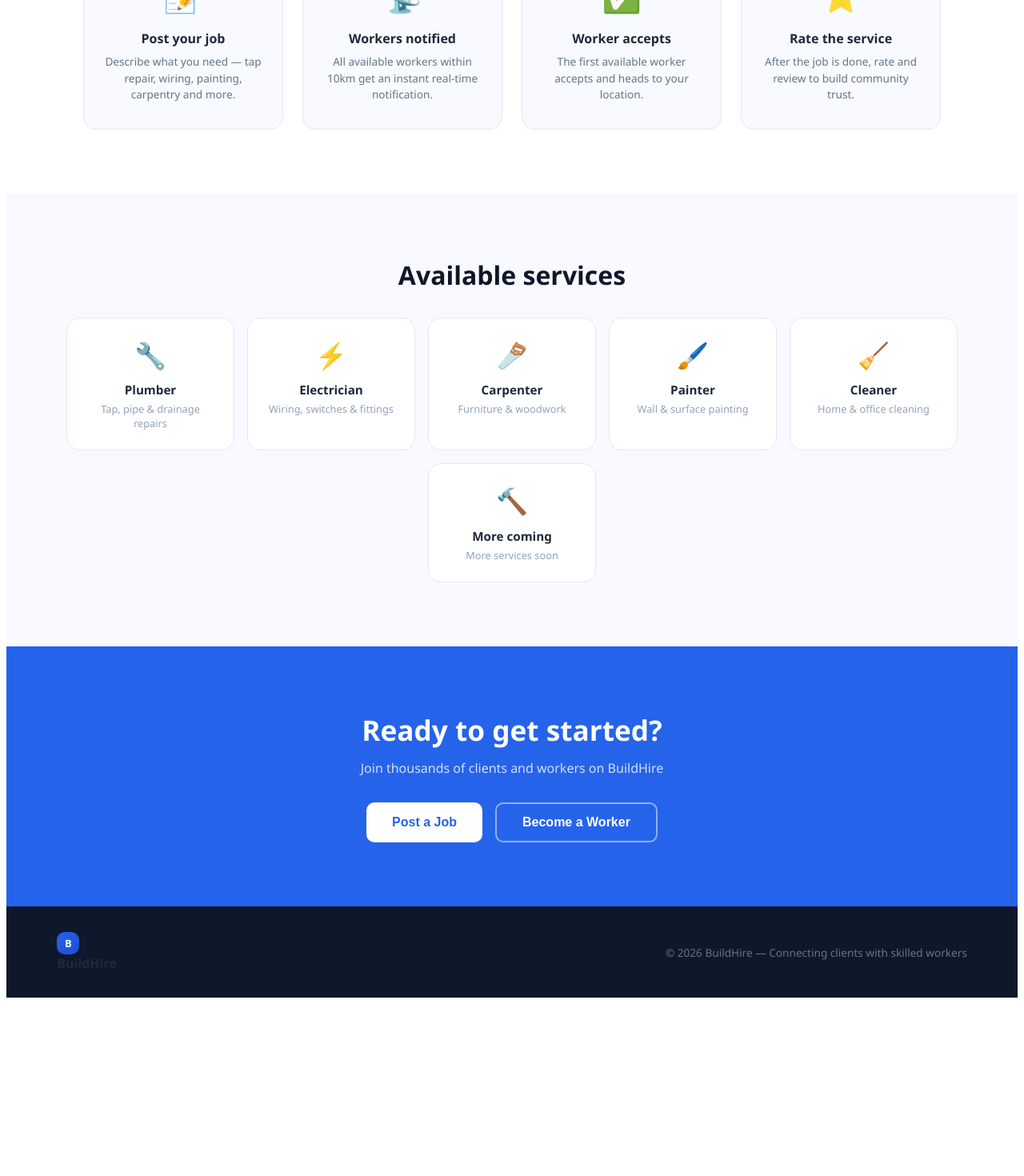
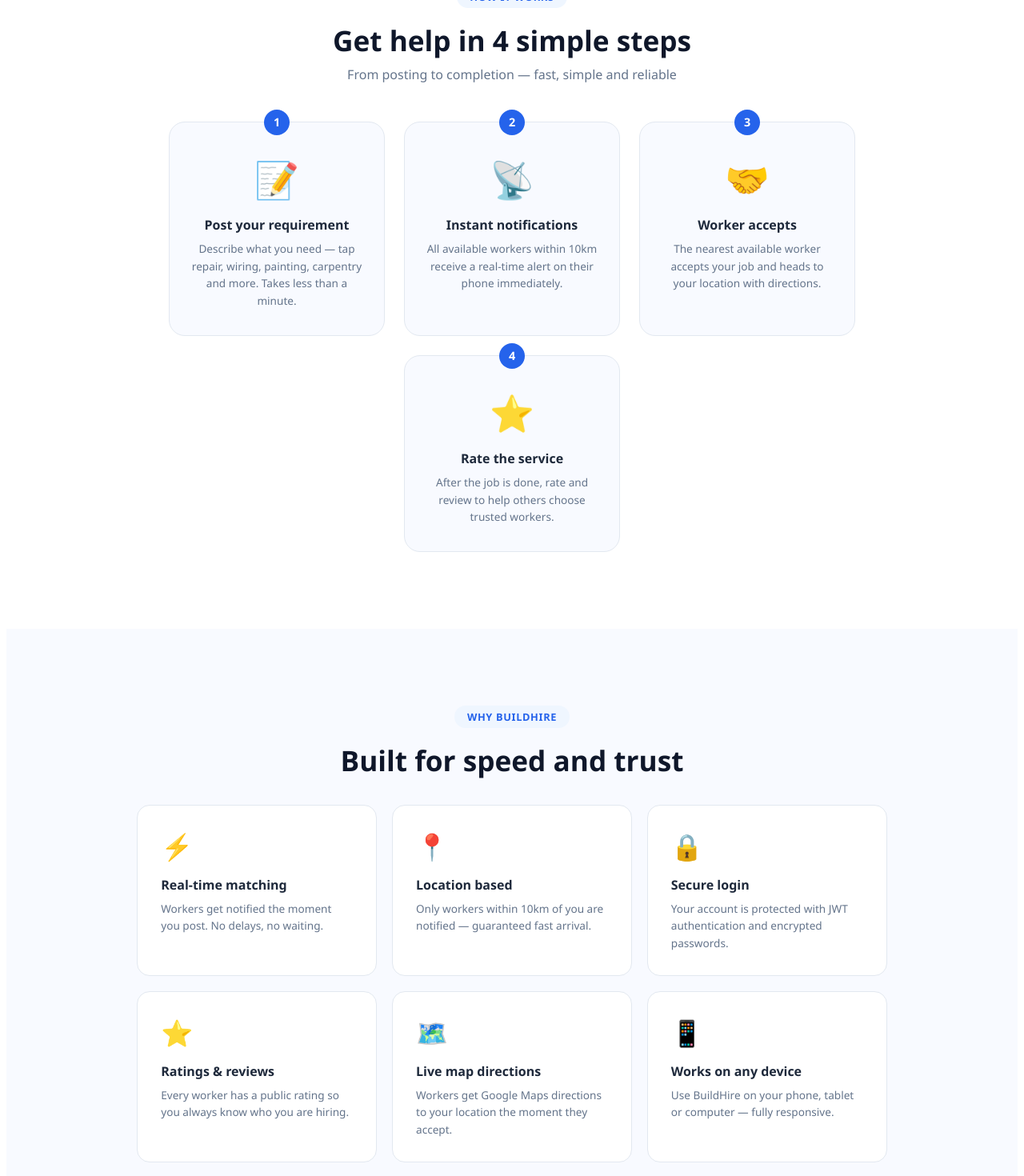
Before and after one commit to RayAlok408/BuildHire-Project-, a React (Create React App) app in the folder client/: page / in a window 1280 px wide. Shown: the part 940-2410 px from the top of the page at 80% size. Before the commit the page ends 2195 px from the top, so only its background shows below. Built offline with nearby package versions, Linux system fonts and the light colour scheme; no server answers.

Commit message:
Improved home page UI

```diff
--- a/client/src/pages/Home.js
+++ b/client/src/pages/Home.js
@@ -7,26 +7,26 @@ function Home() {
     <div style={styles.page}>
       <nav style={styles.nav}>
         <div style={styles.navLogo}>
-          <div style={styles.logoIcon}>B</div>
+          <div style={styles.logoIcon}>BH</div>
           <span style={styles.logoText}>BuildHire</span>
         </div>
         <div style={styles.navLinks}>
           <button style={styles.navBtn} onClick={() => navigate('/login')}>Login</button>
-          <button style={styles.navBtnFill} onClick={() => navigate('/register')}>Sign Up Free</button>
+          <button style={styles.navBtnFill} onClick={() => navigate('/register')}>Get Started</button>
         </div>
       </nav>
 
       <div style={styles.hero}>
         <div style={styles.heroBadge}>
           <span style={styles.badgeDot}></span>
-          Live — Workers available near you
+          Workers available near you right now
         </div>
         <h1 style={styles.heroTitle}>
-          Hire skilled workers<br />
-          <span style={styles.heroTitleBlue}>instantly, like Ola</span>
+          Your home problem,<br />
+          <span style={styles.heroTitleBlue}>solved in minutes</span>
         </h1>
         <p style={styles.heroSub}>
-          Post a job in seconds. Nearby plumbers, electricians, carpenters get notified in real time and come to you.
+          Post a job and skilled workers near you get notified instantly. No waiting, no calls — just fast, reliable service at your doorstep.
         </p>
         <div style={styles.heroButtons}>
           <button style={styles.btnPrimary} onClick={() => navigate('/register')}>
@@ -51,18 +51,24 @@ function Home() {
             <span style={styles.heroStatNum}>4.8★</span>
             <span style={styles.heroStatLabel}>Average Rating</span>
           </div>
+          <div style={styles.heroStatDivider}></div>
+          <div style={styles.heroStat}>
+            <span style={styles.heroStatNum}>10km</span>
+            <span style={styles.heroStatLabel}>Search Radius</span>
+          </div>
         </div>
       </div>
 
       <div style={styles.howSection}>
-        <h2 style={styles.sectionTitle}>How BuildHire works</h2>
-        <p style={styles.sectionSub}>Get a skilled worker at your door in minutes</p>
+        <div style={styles.sectionTag}>How it works</div>
+        <h2 style={styles.sectionTitle}>Get help in 4 simple steps</h2>
+        <p style={styles.sectionSub}>From posting to completion — fast, simple and reliable</p>
         <div style={styles.steps}>
           {[
-            { num: '1', icon: '📝', title: 'Post your job', desc: 'Describe what you need — tap repair, wiring, painting, carpentry and more.' },
-            { num: '2', icon: '📡', title: 'Workers notified', desc: 'All available workers within 10km get an instant real-time notification.' },
-            { num: '3', icon: '✅', title: 'Worker accepts', desc: 'The first available worker accepts and heads to your location.' },
-            { num: '4', icon: '⭐', title: 'Rate the service', desc: 'After the job is done, rate and review to build community trust.' },
+            { num: '1', icon: '📝', title: 'Post your requirement', desc: 'Describe what you need — tap repair, wiring, painting, carpentry and more. Takes less than a minute.' },
+            { num: '2', icon: '📡', title: 'Instant notifications', desc: 'All available workers within 10km receive a real-time alert on their phone immediately.' },
+            { num: '3', icon: '🤝', title: 'Worker accepts', desc: 'The nearest available worker accepts your job and heads to your location with directions.' },
+            { num: '4', icon: '⭐', title: 'Rate the service', desc: 'After the job is done, rate and review to help others choose trusted workers.' },
           ].map((s, i) => (
             <div key={i} style={styles.stepCard}>
               <div style={styles.stepNum}>{s.num}</div>
@@ -74,8 +80,30 @@ function Home() {
         </div>
       </div>
 
+      <div style={styles.featuresSection}>
+        <div style={styles.sectionTag}>Why BuildHire</div>
+        <h2 style={styles.sectionTitle}>Built for speed and trust</h2>
+        <div style={styles.featuresGrid}>
+          {[
+            { icon: '⚡', title: 'Real-time matching', desc: 'Workers get notified the moment you post. No delays, no waiting.' },
+            { icon: '📍', title: 'Location based', desc: 'Only workers within 10km of you are notified — guaranteed fast arrival.' },
+            { icon: '🔒', title: 'Secure login', desc: 'Your account is protected with JWT authentication and encrypted passwords.' },
+            { icon: '⭐', title: 'Ratings & reviews', desc: 'Every worker has a public rating so you always know who you are hiring.' },
+            { icon: '🗺️', title: 'Live map directions', desc: 'Workers get Google Maps directions to your location the moment they accept.' },
+            { icon: '📱', title: 'Works on any device', desc: 'Use BuildHire on your phone, tablet or computer — fully responsive.' },
+          ].map((f, i) => (
+            <div key={i} style={styles.featureCard}>
+              <div style={styles.featureIcon}>{f.icon}</div>
+              <h3 style={styles.featureTitle}>{f.title}</h3>
+              <p style={styles.featureDesc}>{f.desc}</p>
+            </div>
+          ))}
+        </div>
+      </div>
+
       <div style={styles.skillsSection}>
-        <h2 style={styles.sectionTitle}>Available services</h2>
+        <div style={styles.sectionTag}>Services</div>
+        <h2 style={styles.sectionTitle}>What can we help you with?</h2>
         <div style={styles.skillsGrid}>
           {[
             { icon: '🔧', name: 'Plumber', desc: 'Tap, pipe & drainage repairs' },
@@ -83,32 +111,44 @@ function Home() {
             { icon: '🪚', name: 'Carpenter', desc: 'Furniture & woodwork' },
             { icon: '🖌️', name: 'Painter', desc: 'Wall & surface painting' },
             { icon: '🧹', name: 'Cleaner', desc: 'Home & office cleaning' },
-            { icon: '🔨', name: 'More coming', desc: 'More services soon' },
+            { icon: '➕', name: 'More soon', desc: 'More services coming' },
           ].map((s, i) => (
             <div key={i} style={styles.skillCard} onClick={() => navigate('/register')}>
               <div style={styles.skillIcon}>{s.icon}</div>
               <h3 style={styles.skillName}>{s.name}</h3>
               <p style={styles.skillDesc}>{s.desc}</p>
+              <span style={styles.skillArrow}>→</span>
             </div>
           ))}
         </div>
       </div>
 
       <div style={styles.ctaSection}>
-        <h2 style={styles.ctaTitle}>Ready to get started?</h2>
-        <p style={styles.ctaSub}>Join thousands of clients and workers on BuildHire</p>
-        <div style={styles.ctaButtons}>
-          <button style={styles.ctaBtnWhite} onClick={() => navigate('/register')}>Post a Job</button>
-          <button style={styles.ctaBtnOutline} onClick={() => navigate('/register')}>Become a Worker</button>
+        <div style={styles.ctaInner}>
+          <h2 style={styles.ctaTitle}>Ready to get started?</h2>
+          <p style={styles.ctaSub}>Join thousands of clients and skilled workers on BuildHire today</p>
+          <div style={styles.ctaButtons}>
+            <button style={styles.ctaBtnWhite} onClick={() => navigate('/register')}>Post a Job</button>
+            <button style={styles.ctaBtnOutline} onClick={() => navigate('/register')}>Become a Worker</button>
+          </div>
         </div>
       </div>
 
       <footer style={styles.footer}>
-        <div style={styles.footerLogo}>
-          <div style={{ ...styles.logoIcon, width: '28px', height: '28px', fontSize: '0.8rem' }}>B</div>
-          <span style={{ ...styles.logoText, fontSize: '1rem' }}>BuildHire</span>
+        <div style={styles.footerTop}>
+          <div style={styles.navLogo}>
+            <div style={{ ...styles.logoIcon, width: '32px', height: '32px', fontSize: '0.75rem' }}>BH</div>
+            <span style={{ ...styles.logoText, color: '#fff' }}>BuildHire</span>
+          </div>
+          <p style={styles.footerTagline}>Connecting clients with skilled workers</p>
         </div>
-        <p style={styles.footerText}>© 2026 BuildHire — Connecting clients with skilled workers</p>
+        <div style={styles.footerBottom}>
+          <p style={styles.footerText}>© 2026 BuildHire. All rights reserved.</p>
+          <div style={styles.footerLinks}>
+            <span style={styles.footerLink} onClick={() => navigate('/register')}>Sign Up</span>
+            <span style={styles.footerLink} onClick={() => navigate('/login')}>Login</span>
+          </div>
+        </div>
       </footer>
     </div>
   );
@@ -116,50 +156,64 @@ function Home() {
 
 const styles = {
   page: { minHeight: '100vh', background: '#ffffff', fontFamily: "'Segoe UI', sans-serif" },
-  nav: { display: 'flex', justifyContent: 'space-between', alignItems: 'center', padding: '1rem 5%', background: '#fff', borderBottom: '1px solid #f1f5f9', position: 'sticky', top: 0, zIndex: 100 },
+  nav: { display: 'flex', justifyContent: 'space-between', alignItems: 'center', padding: '1rem 6%', background: '#fff', borderBottom: '1px solid #f1f5f9', position: 'sticky', top: 0, zIndex: 100, boxShadow: '0 1px 3px rgba(0,0,0,0.05)' },
   navLogo: { display: 'flex', alignItems: 'center', gap: '0.6rem' },
-  logoIcon: { width: '36px', height: '36px', background: 'linear-gradient(135deg, #2563eb, #1d4ed8)', borderRadius: '10px', display: 'flex', alignItems: 'center', justifyContent: 'center', color: '#fff', fontWeight: '800', fontSize: '1rem' },
+  logoIcon: { width: '38px', height: '38px', background: '#2563eb', borderRadius: '10px', display: 'flex', alignItems: 'center', justifyContent: 'center', color: '#fff', fontWeight: '800', fontSize: '0.75rem' },
   logoText: { fontSize: '1.3rem', fontWeight: '800', color: '#1e293b' },
   navLinks: { display: 'flex', gap: '0.8rem', alignItems: 'center' },
   navBtn: { padding: '0.5rem 1.2rem', background: 'transparent', border: '1.5px solid #e2e8f0', color: '#475569', borderRadius: '8px', cursor: 'pointer', fontSize: '0.9rem', fontWeight: '500' },
   navBtnFill: { padding: '0.5rem 1.2rem', background: '#2563eb', border: 'none', color: '#fff', borderRadius: '8px', cursor: 'pointer', fontSize: '0.9rem', fontWeight: '600' },
-  hero: { padding: '5rem 5% 4rem', textAlign: 'center', background: 'linear-gradient(180deg, #eff6ff 0%, #ffffff 100%)' },
-  heroBadge: { display: 'inline-flex', alignItems: 'center', gap: '0.5rem', background: '#dcfce7', color: '#16a34a', padding: '0.4rem 1rem', borderRadius: '20px', fontSize: '0.85rem', fontWeight: '600', marginBottom: '1.5rem' },
-  badgeDot: { width: '8px', height: '8px', background: '#16a34a', borderRadius: '50%', display: 'inline-block' },
-  heroTitle: { fontSize: '3.5rem', fontWeight: '800', color: '#0f172a', margin: '0 0 1rem', lineHeight: 1.15 },
+  hero: { padding: '6rem 6% 5rem', textAlign: 'center', background: 'linear-gradient(160deg, #eff6ff 0%, #f8faff 60%, #ffffff 100%)' },
+  heroBadge: { display: 'inline-flex', alignItems: 'center', gap: '0.5rem', background: '#dcfce7', color: '#16a34a', padding: '0.4rem 1.2rem', borderRadius: '20px', fontSize: '0.85rem', fontWeight: '600', marginBottom: '1.8rem' },
+  badgeDot: { width: '8px', height: '8px', background: '#16a34a', borderRadius: '50%', display: 'inline-block', animation: 'pulse 2s infinite' },
+  heroTitle: { fontSize: '3.8rem', fontWeight: '800', color: '#0f172a', margin: '0 0 1.2rem', lineHeight: 1.15 },
   heroTitleBlue: { color: '#2563eb' },
-  heroSub: { fontSize: '1.1rem', color: '#64748b', maxWidth: '520px', margin: '0 auto 2rem', lineHeight: 1.7 },
-  heroButtons: { display: 'flex', gap: '1rem', justifyContent: 'center', flexWrap: 'wrap', marginBottom: '3rem' },
-  btnPrimary: { padding: '0.9rem 2rem', background: '#2563eb', color: '#fff', border: 'none', borderRadius: '10px', fontSize: '1rem', cursor: 'pointer', fontWeight: '700' },
-  btnOutline: { padding: '0.9rem 2rem', background: '#fff', color: '#2563eb', border: '2px solid #2563eb', borderRadius: '10px', fontSize: '1rem', cursor: 'pointer', fontWeight: '700' },
-  heroStats: { display: 'flex', justifyContent: 'center', alignItems: 'center', gap: '2rem', flexWrap: 'wrap' },
+  heroSub: { fontSize: '1.15rem', color: '#64748b', maxWidth: '540px', margin: '0 auto 2.5rem', lineHeight: 1.75 },
+  heroButtons: { display: 'flex', gap: '1rem', justifyContent: 'center', flexWrap: 'wrap', marginBottom: '3.5rem' },
+  btnPrimary: { padding: '1rem 2.2rem', background: '#2563eb', color: '#fff', border: 'none', borderRadius: '12px', fontSize: '1rem', cursor: 'pointer', fontWeight: '700', boxShadow: '0 4px 14px rgba(37,99,235,0.4)' },
+  btnOutline: { padding: '1rem 2.2rem', background: '#fff', color: '#2563eb', border: '2px solid #2563eb', borderRadius: '12px', fontSize: '1rem', cursor: 'pointer', fontWeight: '700' },
+  heroStats: { display: 'flex', justifyContent: 'center', alignItems: 'center', gap: '2rem', flexWrap: 'wrap', background: '#fff', padding: '1.5rem 2rem', borderRadius: '16px', border: '1px solid #e2e8f0', maxWidth: '600px', margin: '0 auto', boxShadow: '0 2px 12px rgba(0,0,0,0.04)' },
   heroStat: { display: 'flex', flexDirection: 'column', alignItems: 'center' },
-  heroStatNum: { fontSize: '1.8rem', fontWeight: '800', color: '#1e293b' },
-  heroStatLabel: { fontSize: '0.8rem', color: '#94a3b8', marginTop: '0.2rem' },
-  heroStatDivider: { width: '1px', height: '40px', background: '#e2e8f0' },
-  howSection: { padding: '5rem 5%', background: '#fff', textAlign: 'center' },
-  sectionTitle: { fontSize: '2rem', fontWeight: '800', color: '#0f172a', margin: '0 0 0.5rem' },
+  heroStatNum: { fontSize: '1.6rem', fontWeight: '800', color: '#1e293b' },
+  heroStatLabel: { fontSize: '0.75rem', color: '#94a3b8', marginTop: '0.2rem' },
+  heroStatDivider: { width: '1px', height: '36px', background: '#e2e8f0' },
+  howSection: { padding: '6rem 6%', background: '#fff', textAlign: 'center' },
+  sectionTag: { display: 'inline-block', background: '#eff6ff', color: '#2563eb', padding: '0.3rem 1rem', borderRadius: '20px', fontSize: '0.8rem', fontWeight: '700', marginBottom: '1rem', textTransform: 'uppercase', letterSpacing: '0.05em' },
+  sectionTitle: { fontSize: '2.2rem', fontWeight: '800', color: '#0f172a', margin: '0 0 0.5rem' },
   sectionSub: { fontSize: '1rem', color: '#64748b', margin: '0 0 3rem' },
   steps: { display: 'flex', gap: '1.5rem', justifyContent: 'center', flexWrap: 'wrap' },
-  stepCard: { background: '#f8faff', border: '1px solid #e2e8f0', borderRadius: '16px', padding: '2rem 1.5rem', width: '200px', textAlign: 'center', position: 'relative' },
-  stepNum: { position: 'absolute', top: '-14px', left: '50%', transform: 'translateX(-50%)', background: '#2563eb', color: '#fff', width: '28px', height: '28px', borderRadius: '50%', display: 'flex', alignItems: 'center', justifyContent: 'center', fontSize: '0.85rem', fontWeight: '700' },
-  stepIcon: { fontSize: '2.5rem', marginBottom: '1rem' },
+  stepCard: { background: '#f8faff', border: '1px solid #e2e8f0', borderRadius: '20px', padding: '2.5rem 1.5rem 2rem', width: '220px', textAlign: 'center', position: 'relative' },
+  stepNum: { position: 'absolute', top: '-16px', left: '50%', transform: 'translateX(-50%)', background: '#2563eb', color: '#fff', width: '32px', height: '32px', borderRadius: '50%', display: 'flex', alignItems: 'center', justifyContent: 'center', fontSize: '0.9rem', fontWeight: '800' },
+  stepIcon: { fontSize: '2.8rem', marginBottom: '1rem' },
   stepTitle: { fontSize: '1rem', fontWeight: '700', color: '#1e293b', margin: '0 0 0.5rem' },
-  stepDesc: { fontSize: '0.85rem', color: '#64748b', margin: 0, lineHeight: 1.5 },
-  skillsSection: { padding: '5rem 5%', background: '#f8faff', textAlign: 'center' },
+  stepDesc: { fontSize: '0.85rem', color: '#64748b', margin: 0, lineHeight: 1.6 },
+  featuresSection: { padding: '6rem 6%', background: '#f8faff', textAlign: 'center' },
+  featuresGrid: { display: 'flex', gap: '1.2rem', justifyContent: 'center', flexWrap: 'wrap', marginTop: '2rem' },
+  featureCard: { background: '#fff', border: '1px solid #e2e8f0', borderRadius: '16px', padding: '1.8rem', width: '240px', textAlign: 'left' },
+  featureIcon: { fontSize: '2rem', marginBottom: '1rem' },
+  featureTitle: { fontSize: '1rem', fontWeight: '700', color: '#1e293b', margin: '0 0 0.5rem' },
+  featureDesc: { fontSize: '0.85rem', color: '#64748b', margin: 0, lineHeight: 1.6 },
+  skillsSection: { padding: '6rem 6%', background: '#fff', textAlign: 'center' },
   skillsGrid: { display: 'flex', gap: '1rem', justifyContent: 'center', flexWrap: 'wrap', marginTop: '2rem' },
-  skillCard: { background: '#fff', border: '1px solid #e2e8f0', borderRadius: '16px', padding: '1.5rem', width: '160px', textAlign: 'center', cursor: 'pointer', transition: 'transform 0.2s' },
-  skillIcon: { fontSize: '2rem', marginBottom: '0.8rem' },
+  skillCard: { background: '#f8faff', border: '1px solid #e2e8f0', borderRadius: '16px', padding: '1.5rem', width: '160px', textAlign: 'center', cursor: 'pointer', position: 'relative' },
+  skillIcon: { fontSize: '2.2rem', marginBottom: '0.8rem' },
   skillName: { fontSize: '0.95rem', fontWeight: '700', color: '#1e293b', margin: '0 0 0.3rem' },
-  skillDesc: { fontSize: '0.8rem', color: '#94a3b8', margin: 0 },
-  ctaSection: { padding: '5rem 5%', background: '#2563eb', textAlign: 'center' },
-  ctaTitle: { fontSize: '2.2rem', fontWeight: '800', color: '#fff', margin: '0 0 0.8rem' },
-  ctaSub: { fontSize: '1rem', color: 'rgba(255,255,255,0.8)', margin: '0 0 2rem' },
+  skillDesc: { fontSize: '0.78rem', color: '#94a3b8', margin: '0 0 0.8rem' },
+  skillArrow: { fontSize: '0.85rem', color: '#2563eb', fontWeight: '700' },
+  ctaSection: { padding: '6rem 6%', background: '#0f172a' },
+  ctaInner: { maxWidth: '600px', margin: '0 auto', textAlign: 'center' },
+  ctaTitle: { fontSize: '2.5rem', fontWeight: '800', color: '#fff', margin: '0 0 1rem' },
+  ctaSub: { fontSize: '1rem', color: '#94a3b8', margin: '0 0 2.5rem', lineHeight: 1.7 },
   ctaButtons: { display: 'flex', gap: '1rem', justifyContent: 'center', flexWrap: 'wrap' },
-  ctaBtnWhite: { padding: '0.9rem 2rem', background: '#fff', color: '#2563eb', border: 'none', borderRadius: '10px', fontSize: '1rem', cursor: 'pointer', fontWeight: '700' },
-  ctaBtnOutline: { padding: '0.9rem 2rem', background: 'transparent', color: '#fff', border: '2px solid rgba(255,255,255,0.5)', borderRadius: '10px', fontSize: '1rem', cursor: 'pointer', fontWeight: '700' },
-  footer: { padding: '2rem 5%', background: '#0f172a', display: 'flex', justifyContent: 'space-between', alignItems: 'center', flexWrap: 'wrap', gap: '1rem' },
-  footerText: { color: '#64748b', fontSize: '0.85rem', margin: 0 },
+  ctaBtnWhite: { padding: '1rem 2rem', background: '#2563eb', color: '#fff', border: 'none', borderRadius: '12px', fontSize: '1rem', cursor: 'pointer', fontWeight: '700' },
+  ctaBtnOutline: { padding: '1rem 2rem', background: 'transparent', color: '#fff', border: '2px solid rgba(255,255,255,0.2)', borderRadius: '12px', fontSize: '1rem', cursor: 'pointer', fontWeight: '700' },
+  footer: { background: '#0f172a', borderTop: '1px solid #1e293b', padding: '2rem 6%' },
+  footerTop: { display: 'flex', justifyContent: 'space-between', alignItems: 'center', flexWrap: 'wrap', gap: '1rem', paddingBottom: '1.5rem', borderBottom: '1px solid #1e293b', marginBottom: '1.5rem' },
+  footerTagline: { color: '#64748b', fontSize: '0.9rem', margin: 0 },
+  footerBottom: { display: 'flex', justifyContent: 'space-between', alignItems: 'center', flexWrap: 'wrap', gap: '1rem' },
+  footerText: { color: '#475569', fontSize: '0.85rem', margin: 0 },
+  footerLinks: { display: 'flex', gap: '1.5rem' },
+  footerLink: { color: '#64748b', fontSize: '0.85rem', cursor: 'pointer' },
 };
 
 export default Home;
```
